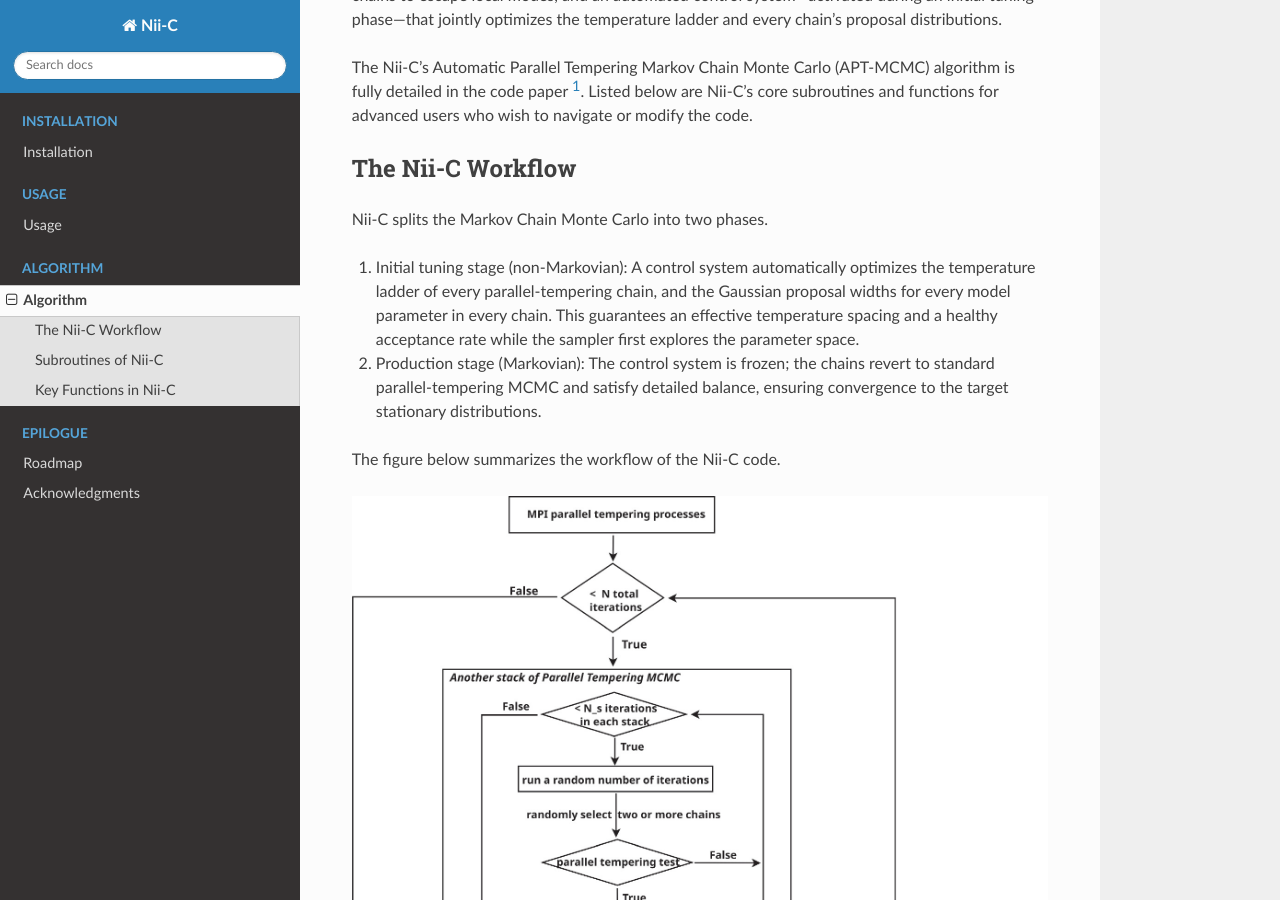
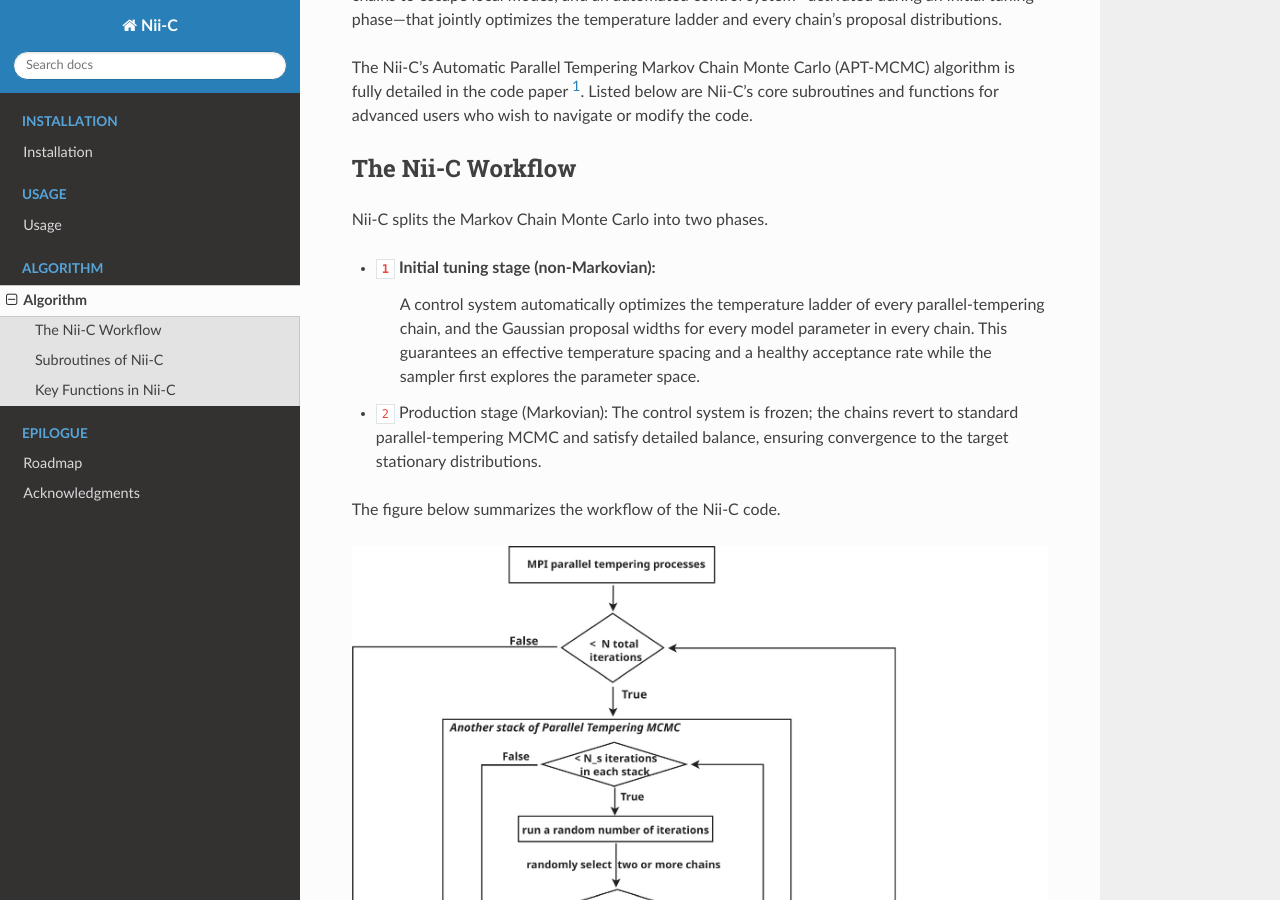
Before and after one commit to shengjin/nii-c-MAN, a Sphinx documentation site: the page built from docs/source/algorithm.rst, in a window 1280 px wide and 900 px high, scrolled down 320 px. Built offline with Sphinx 7.4.7 and the Read the Docs theme 3.1.0, drawn with Linux system fonts in a browser that asks for light colours.

Commit message:
更新 algorithm.rst

```diff
--- a/docs/source/algorithm.rst
+++ b/docs/source/algorithm.rst
@@ -14,11 +14,12 @@ The Nii-C Workflow
 
 Nii-C splits the Markov Chain Monte Carlo into two phases.
 
-1.  Initial tuning stage (non-Markovian):
+- ``1`` Initial tuning stage (non-Markovian):
     A control system automatically optimizes the temperature ladder of every parallel-tempering chain, and the Gaussian proposal widths for every model parameter in every chain. This guarantees an effective temperature spacing and a healthy acceptance rate while the sampler first explores the parameter space.
 
 
-2.   Production stage (Markovian): The control system is frozen; the chains revert to standard parallel-tempering MCMC and satisfy detailed balance, ensuring convergence to the target stationary distributions.
+- ``2`` Production stage (Markovian): The control system is frozen; the chains revert to standard parallel-tempering MCMC and satisfy detailed balance, ensuring convergence to the target stationary distributions.
+
 
 The figure below summarizes the workflow of the Nii-C code.
 
```
